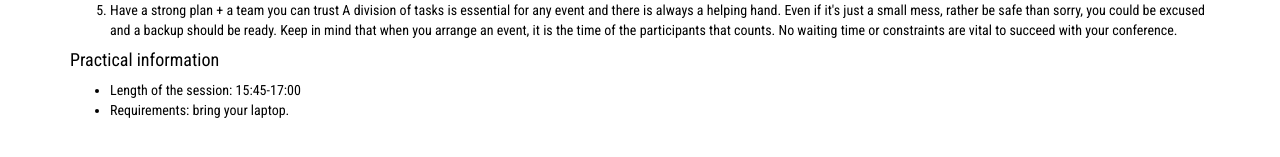
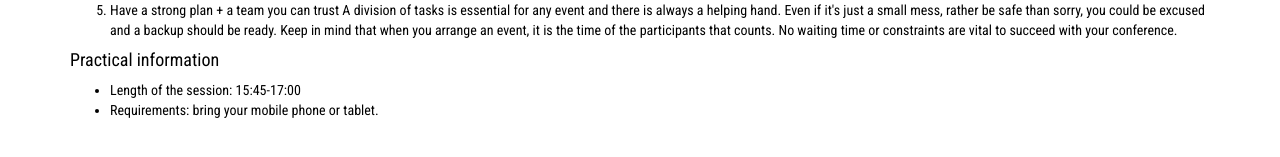
Before and after one commit to neicnordic/ahm18.neic.nordforsk.org, a Jekyll site: the page built from _crossteams/ho_details2/details.md, in a window 1280 px wide and 942 px high. Shown: the part 612-769 px from the top of the window. Built offline with Jekyll 4.4.1, drawn with Linux system fonts in a browser that asks for light colours; nearby versions of some CDN libraries.

Commit message:
add info about requirements for hands-on 2

```diff
--- a/_crossteams/ho_details2/details.md
+++ b/_crossteams/ho_details2/details.md
@@ -44,4 +44,4 @@ Your first impression determines the rest of your day.....entering a venue with
 <h4>Practical information</h4>
 
 - Length of the session: 15:45-17:00
-- Requirements: bring your laptop.
+- Requirements: bring your mobile phone or tablet.
```
